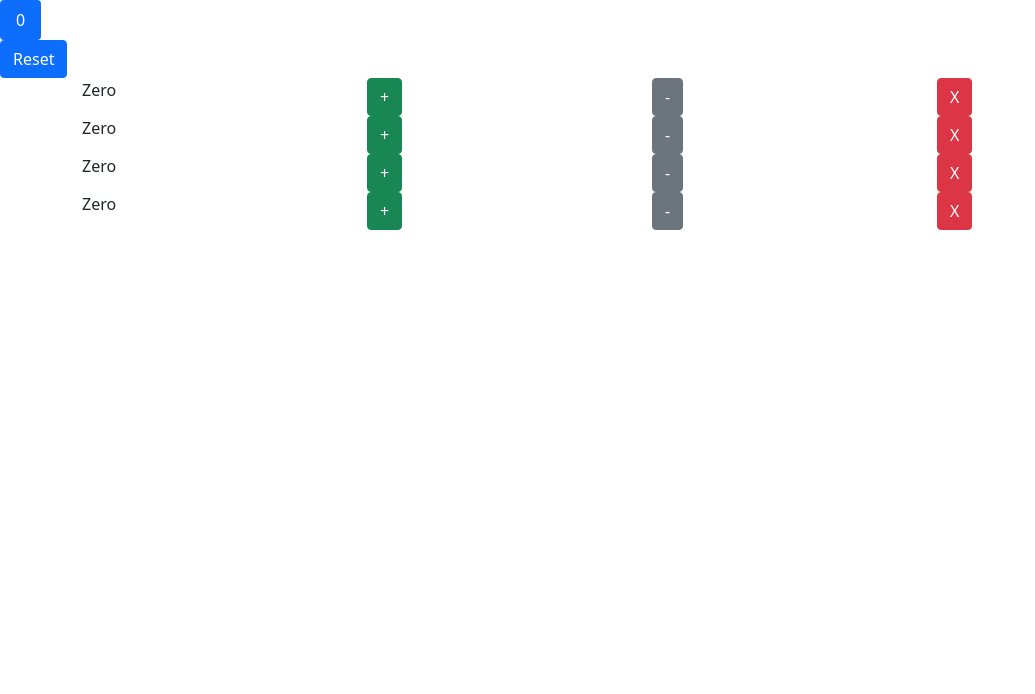
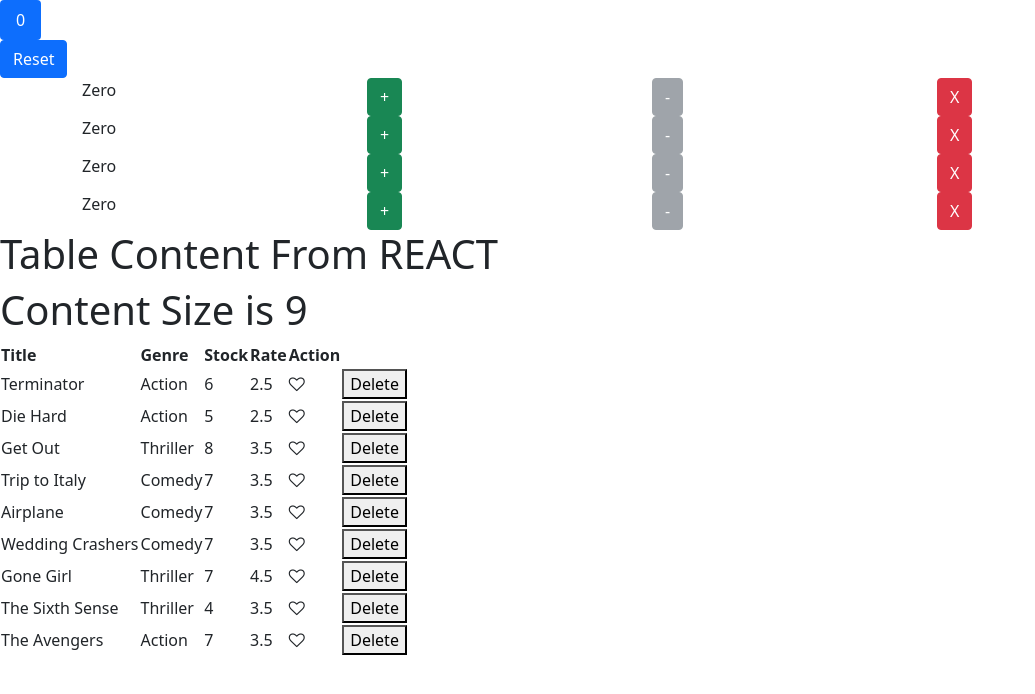
Before and after one commit to studymadara/first-react-app, a React (Create React App) app: page / in a window 1280 px wide. Shown: the top 694 px of the page, without its empty margins (0-1035 px from the left). Built offline with nearby package versions, Linux system fonts and the light colour scheme.

Commit message:
Added Like Component

```diff
--- a/src/App.js
+++ b/src/App.js
@@ -1,10 +1,16 @@
+import React, { Component } from 'react';
 import './App.css';
 import TableCompenent from './components/tableCompenent'; // old code #1st code
 import MainCounter from './components/mainCounter';
+import {FontAwesomeIcon} from 'font-awesome/css/font-awesome.css';
 
 function App() {
   return (
-    <MainCounter/>
+    <React.Fragment>
+      <MainCounter/>
+
+      <TableCompenent/>
+    </React.Fragment>
   );
 }
 
--- a/src/components/counter.jsx
+++ b/src/components/counter.jsx
@@ -19,7 +19,7 @@ class Counter extends Component
                         <button className="btn btn-success" onClick={()=>this.props.addCount(this.props.counter.id)}>+</button>
                         </div>
                         <div className="col">
-                        <button className="btn btn-secondary" onClick={()=>this.props.subCount(this.props.counter.id)}>-</button>
+                        <button className="btn btn-secondary" disabled={this.props.counter.value==0} onClick={()=>this.props.subCount(this.props.counter.id)}>-</button>
                         </div>
                         <div className="col">
                         <button className="btn btn-danger" onClick={()=>this.props.deleteCount(this.props.counter.id)}>X</button>
--- /dev/null
+++ b/src/components/like.jsx
@@ -0,0 +1,29 @@
+import React, { Component } from 'react';
+
+class Like extends Component
+{
+    state = { isLike:false }
+
+    render()
+    {
+        return (this.state.isLike?this.likeRendor():this.unLikeRendor());
+    }
+
+    unLikeRendor = () =>
+    {
+        return (<i className="fa fa-heart-o" onClick={()=>this.changeLikeStatus(true)} aria-hidden="true"></i>);
+    }
+
+    likeRendor = () =>
+    {
+        return (<i class="fa fa-heart" onClick={()=>this.changeLikeStatus(false)} aria-hidden="true"></i>);
+    }
+
+    changeLikeStatus=(isLike)=>
+    {
+        this.setState({isLike});
+    }
+
+}
+
+export default Like;
--- a/src/components/tableCompenent.jsx
+++ b/src/components/tableCompenent.jsx
@@ -1,5 +1,6 @@
 import React,{ Component } from "react";
 import { getMovies } from "../services/fakeMovieService";
+import Like from "./like";
 
 class TableCompenent extends Component
 {
@@ -40,6 +41,7 @@ class TableCompenent extends Component
                                                 <td> {movie.genre.name} </td>
                                                 <td> {movie.numberInStock} </td>
                                                 <td> {movie.dailyRentalRate} </td>
+                                                <td><Like/></td>
                                                 <td><button onClick={()=>this.removeElement(movie._id)}> Delete </button> </td>
                                                 </tr>)
                                     )
```
